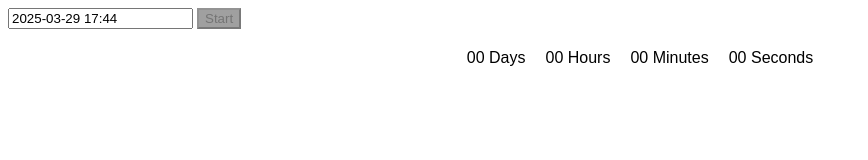
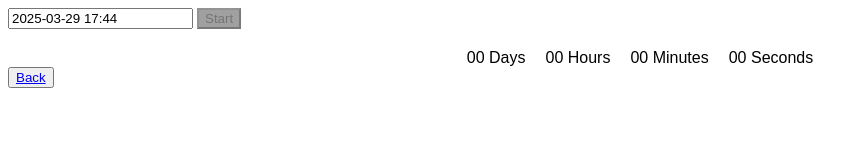
Before and after one commit to SelenaAnya/goit-js-hw-10, a plain HTML site: page 1-timer.html in a window 1280 px wide. Shown: the whole page, without its empty margins (0-868 px from the left). Drawn offline with nearby package versions, Linux system fonts and the light colour scheme.

Commit message:
Deploying to gh-pages from @ SelenaAnya/goit-js-hw-10@0ca5acdf5892e649a66a41deceec46418382785e 🚀

```diff
--- a/1-timer.html
+++ b/1-timer.html
@@ -32,5 +32,8 @@
         <span class="label">Seconds</span>
       </div>
     </div>
+    <button>
+      <a class="back-link" href="./index.html">Back</a>
+    </button>
 </body>
 </html>
```
Also changed, not shown: 2-snackbar.html (+4 -0 lines).
